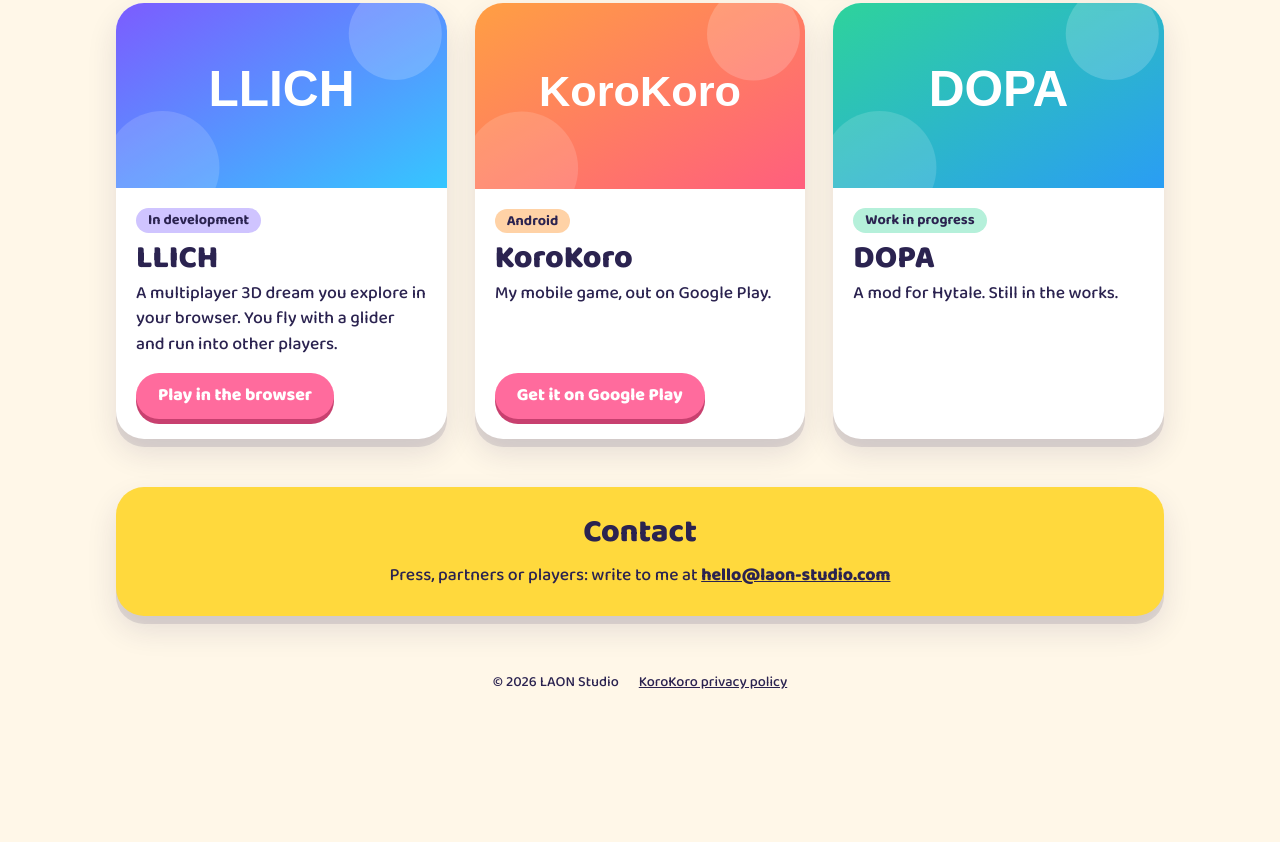
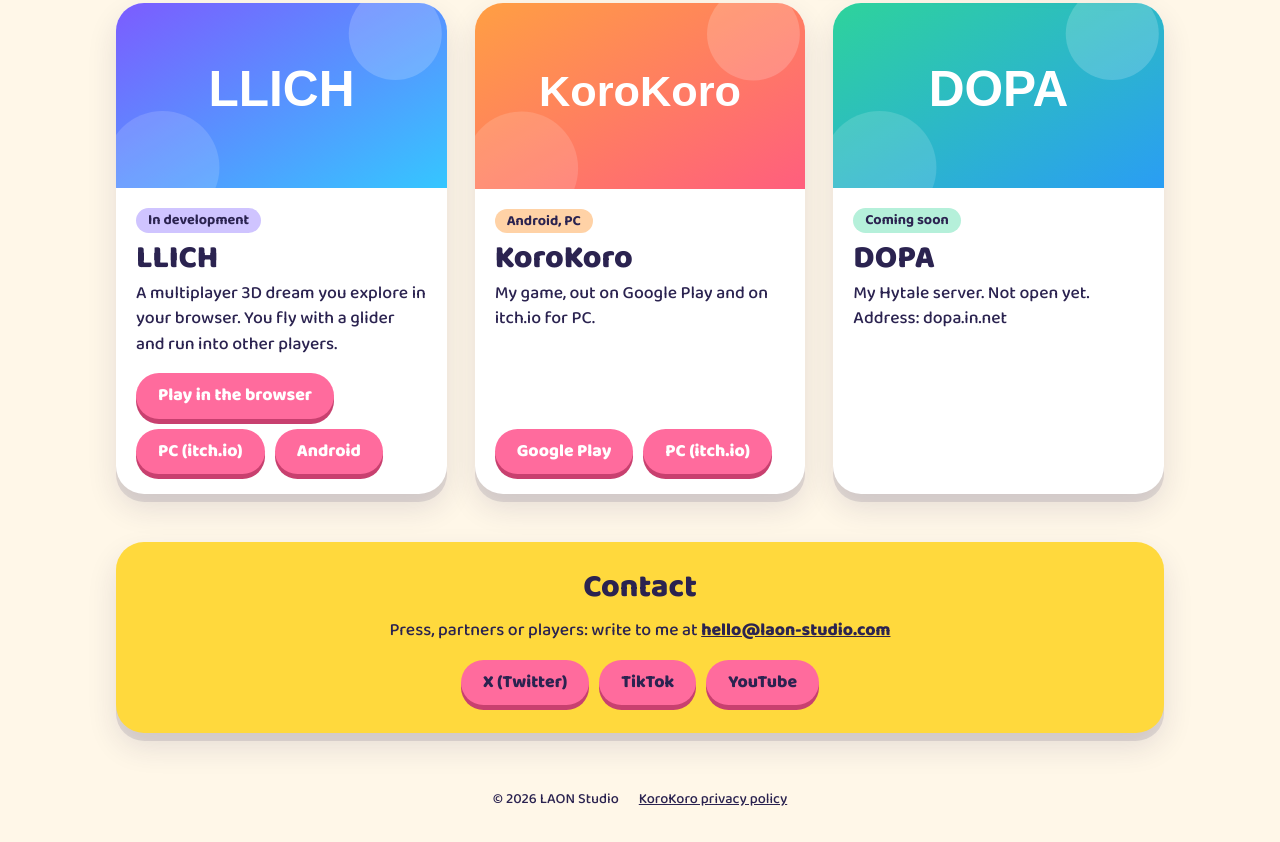
Before and after one commit to NALOlevrai/LAON, a website: page public/index.html in a window 1280 px wide. Shown: the part 433-1275 px from the top of the page. Before the commit the page ends 1158 px from the top, so only its background shows below. Drawn offline with Linux system fonts and the light colour scheme.

Commit message:
Add PC/Android/itch links, DOPA server, social links
Co-Authored-By: Claude Opus 5.5 <noreply@anthropic.com>

```diff
--- a/public/index.html
+++ b/public/index.html
@@ -40,26 +40,33 @@
         <span class="tag" data-en="In development" data-fr="En développement">In development</span>
         <h2>LLICH</h2>
         <p data-en="A multiplayer 3D dream you explore in your browser. You fly with a glider and run into other players." data-fr="Un rêve en 3D multijoueur, à explorer dans le navigateur. On vole en planeur et on croise d'autres joueurs.">A multiplayer 3D dream you explore in your browser. You fly with a glider and run into other players.</p>
-        <a class="btn" href="https://llich.laon-studio.com" data-en="Play in the browser" data-fr="Jouer dans le navigateur">Play in the browser</a>
+        <div class="links">
+          <a class="btn" href="https://llich.laon-studio.com" data-en="Play in the browser" data-fr="Jouer dans le navigateur">Play in the browser</a>
+          <a class="btn" href="https://nalolevrai.itch.io/llich">PC (itch.io)</a>
+          <a class="btn" href="https://play.google.com/store/apps/details?id=com.laonstudio.llich">Android</a>
+        </div>
       </div>
     </article>
 
     <article class="card c2">
       <img src="/img/korokoro.svg" alt="KoroKoro" width="640" height="360" loading="lazy">
       <div class="body">
-        <span class="tag" data-en="Android" data-fr="Android">Android</span>
+        <span class="tag">Android, PC</span>
         <h2>KoroKoro</h2>
-        <p data-en="My mobile game, out on Google Play." data-fr="Mon jeu mobile, sorti sur Google Play.">My mobile game, out on Google Play.</p>
-        <a class="btn" href="https://play.google.com/store/apps/details?id=com.korokoro.laon" data-en="Get it on Google Play" data-fr="Disponible sur Google Play">Get it on Google Play</a>
+        <p data-en="My game, out on Google Play and on itch.io for PC." data-fr="Mon jeu, sorti sur Google Play et sur itch.io pour PC.">My game, out on Google Play and on itch.io for PC.</p>
+        <div class="links">
+          <a class="btn" href="https://play.google.com/store/apps/details?id=com.korokoro.laon">Google Play</a>
+          <a class="btn" href="https://nalolevrai.itch.io/korokoro">PC (itch.io)</a>
+        </div>
       </div>
     </article>
 
     <article class="card c3">
       <img src="/img/dopa.svg" alt="DOPA" width="640" height="360" loading="lazy">
       <div class="body">
-        <span class="tag" data-en="Work in progress" data-fr="En cours">Work in progress</span>
+        <span class="tag" data-en="Coming soon" data-fr="Bientôt">Coming soon</span>
         <h2>DOPA</h2>
-        <p data-en="A mod for Hytale. Still in the works." data-fr="Un mod pour Hytale. Encore en chantier.">A mod for Hytale. Still in the works.</p>
+        <p data-en="My Hytale server. Not open yet. Address: dopa.in.net" data-fr="Mon serveur Hytale. Pas encore ouvert. Adresse : dopa.in.net">My Hytale server. Not open yet. Address: dopa.in.net</p>
       </div>
     </article>
   </section>
@@ -67,6 +74,11 @@
   <section class="contact">
     <h2 data-en="Contact" data-fr="Contact">Contact</h2>
     <p><span data-en="Press, partners or players: write to me at" data-fr="Presse, partenaires ou joueurs : écrivez-moi à">Press, partners or players: write to me at</span> <a href="mailto:hello@laon-studio.com">hello@laon-studio.com</a></p>
+    <div class="links">
+      <a class="btn" href="https://x.com/NALOlevrai">X (Twitter)</a>
+      <a class="btn" href="https://www.tiktok.com/@nalolevrai">TikTok</a>
+      <a class="btn" href="https://youtube.com/@nalolevrai">YouTube</a>
+    </div>
   </section>
 </main>
 
--- a/public/style.css
+++ b/public/style.css
@@ -48,7 +48,8 @@ main { max-width: 1080px; margin: 0 auto; padding: 0 16px; }
 .card .body { padding: 20px; display: flex; flex-direction: column; align-items: flex-start; gap: 4px; flex: 1; }
 .card h2 { font-size: 2rem; margin: 4px 0 0; }
 .card p { margin: 0 0 12px; }
-.card .btn { margin-top: auto; }
+.card .links { margin-top: auto; display: flex; flex-wrap: wrap; gap: 10px; }
+.contact .links { display: flex; flex-wrap: wrap; justify-content: center; gap: 10px; margin-top: 16px; }
 .tag {
   font-weight: 700; font-size: .9rem; padding: 2px 12px; border-radius: 999px; color: var(--ink);
 }
```
